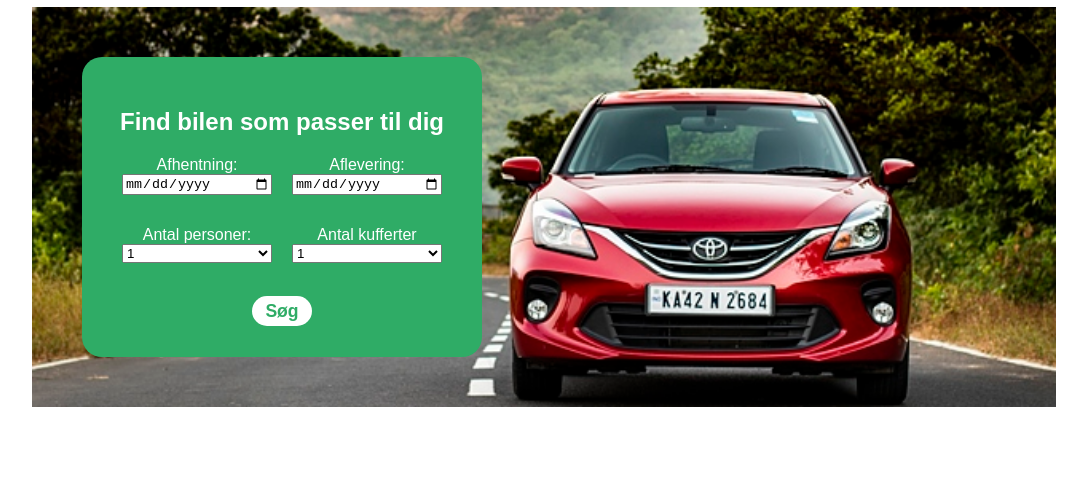
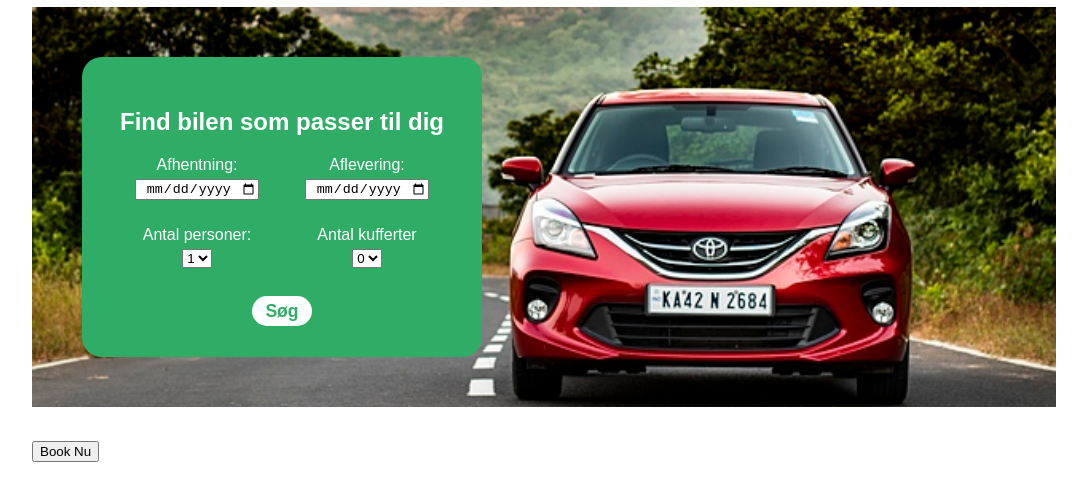
Before and after one commit to andreasdelu/Solbiler, a plain HTML site: page index.html in a window 1280 px wide. Shown: the part 83-584 px from the top of the page, without its empty margins (96-1183 px from the left). Drawn offline with Linux system fonts and the light colour scheme.

Commit message:
header done

```diff
--- a/css/style.css
+++ b/css/style.css
@@ -7,13 +7,14 @@
 html, body{
     margin: 0;
     padding: 0;
+    max-width: 100vw;
 }
 
 .logo-login{
     display: flex;
-    width: var(--page-width);
     margin: 0 auto;
     justify-content: space-between;
+    align-items: center;
 }
 
 .logo{
@@ -29,6 +30,7 @@ html, body{
 .login{
     display: flex;
     width: fit-content;
+    height: fit-content;
     justify-content: center;
     align-items: center;
     text-decoration: none;
@@ -46,12 +48,13 @@ html, body{
 
 .wrapper{
     width: var(--page-width);
+    max-width: 1150px;
     margin: 0 auto;
 }
 
 .hero-pic{
     height: 400px;
-    width: var(--page-width);
+    width: 100%;
     background-image: url("../images/hero.jpeg");
     background-repeat: no-repeat;
     background-size: cover;
@@ -110,5 +113,10 @@ html, body{
     font-weight: bold;
     font-size: 1.1rem;
     border-radius: 2000px;
-
+    cursor: pointer;
 }
+select, input{
+    text-align: center;
+    width: fit-content;
+    margin: 5px auto;
+}
--- a/index.html
+++ b/index.html
@@ -8,14 +8,14 @@
     <link rel="stylesheet" href="css/style.css">
 </head>
 <body>
+    <div class="wrapper">
         <header>
             <div class="logo-login">
                 <a class="logo" href="#"><img src="images/logo.png" alt="Solbiler ApS Logo"></a>
                 <a class="login" href="#"><img src="images/login.png" alt="login"><p>Log-ind</p></a>
             </div>
         </header>
-    <div class="wrapper">
-        <div class="hero-pic">
+        <section class="hero-pic">
             <div class="formular-box">
                 <p class="overskrift">Find bilen som passer til dig</p>
                 <form class="formular" action="" method="get">
@@ -42,18 +42,28 @@
                     <div class="kufferter form-punkt">
                         <label for="kufferter">Antal kufferter</label>
                         <select name="kufferter" id="kufferter">
+                            <option value="0">0</option>
                             <option value="1">1</option>
                             <option value="2">2</option>
                             <option value="3">3</option>
                             <option value="4">4</option>
                         </select>
                     </div>
-
                     <button class="submit" type="submit">Søg</button>
                 </form>
             </div>
+        </section>
+        <section class="biler">
+            <div class="bil-punkt">
+                <img src="" alt="">
+                <p class="model"></p>
+                <p class="info"></p>
+                <div class="pris-container">
+                    <p class="pris"></p>
+                    <button class="booknu">Book Nu</button>
                 </div>
-
+            </div>
+        </section>
     </div>
 </body>
 </html>
```
Lines whose indentation alone changed are shown as unchanged.
